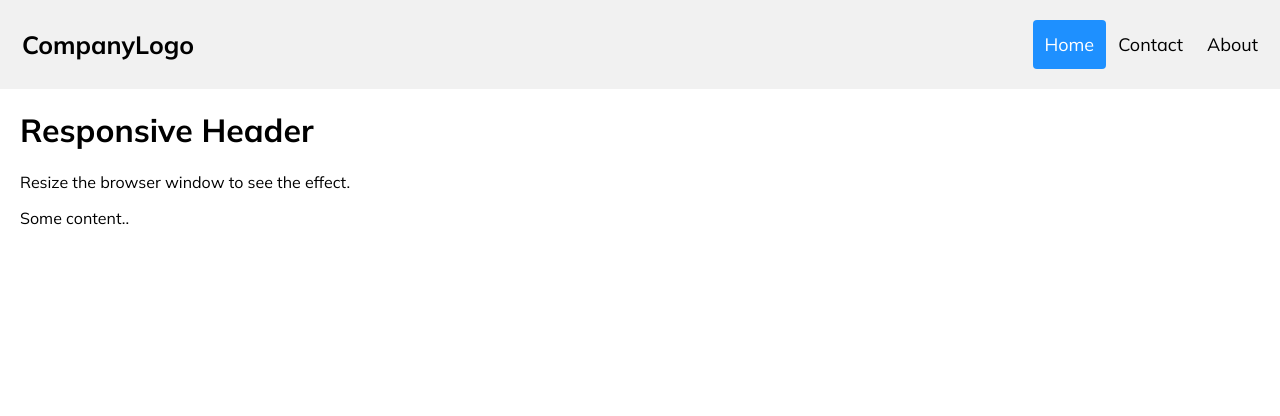
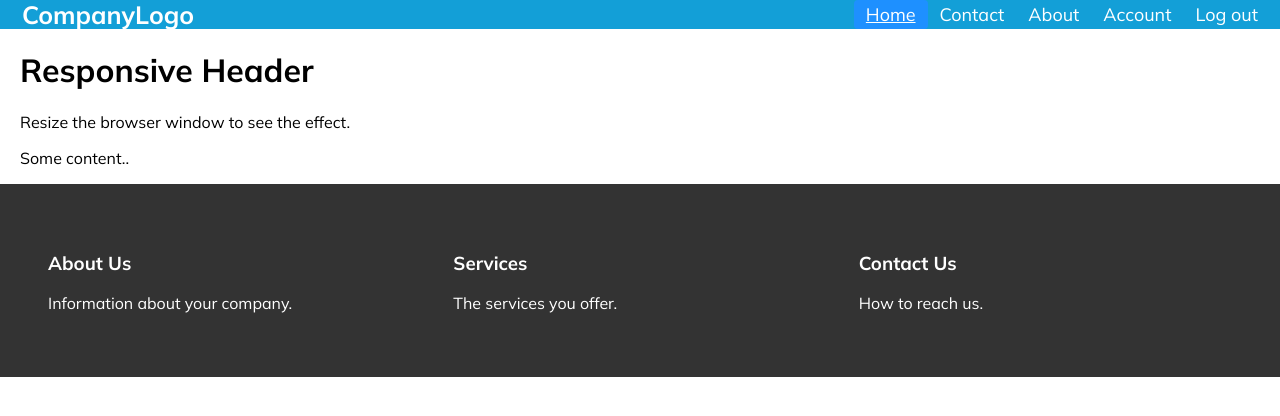
Before and after one commit to sultanularefin/project_for_submission, a plain HTML site: page index.html in a window 1280 px wide. Drawn offline with Linux system fonts and the light colour scheme; no server answers.

Commit message:
footer add

```diff
--- /dev/null
+++ b/css/footer.module.css
@@ -0,0 +1,12 @@
+footer {
+    display: flex;
+    justify-content: space-between;
+    padding: 2em;
+    background-color: #333;
+    color: #fff;
+}
+
+.footer-section {
+    flex: 1;
+    padding: 1em;
+}
--- /dev/null
+++ b/css/header.module.css
@@ -0,0 +1,74 @@
+
+
+
+* {box-sizing: border-box;}
+
+body {
+    margin: 0;
+    font-family: Arial, Helvetica, sans-serif;
+}
+
+.header {
+    overflow: hidden;
+    background-color: #139FD7;
+    /*blue;*/
+    /*#f1f1f1;*/
+    padding: 0px 10px;
+    /*top right bottom left*/
+
+
+    /*top and bottom paddings are 25px*/
+    /*right and left paddings are 50px*/
+}
+
+.header a {
+    float: left;
+    color: #fff;
+    /*black;*/
+    text-align: center;
+    padding: 12px;
+    text-decoration: none;
+    font-size: 18px;
+    line-height: 5px;
+    border-radius: 4px;
+}
+
+.header a.logo {
+    font-size: 25px;
+    font-weight: bold;
+}
+
+.header a:hover {
+    background-color: #ddd;
+    color: black;
+    text-decoration: underline;
+
+    /*border-bottom-color: indianred;*/
+
+}
+
+/*.header a:focus, .header a:active {*/
+/*    border-color: transparent;*/
+/*}*/
+
+.header a.active {
+    background-color: dodgerblue;
+    color: white;
+    text-decoration: underline;
+}
+
+.header-right {
+    float: right;
+}
+
+@media screen and (max-width: 500px) {
+    .header a {
+        float: none;
+        display: block;
+        text-align: left;
+    }
+
+    .header-right {
+        float: none;
+    }
+}
--- a/index.html
+++ b/index.html
@@ -11,6 +11,7 @@
     <!-- css link  -->
     <link rel="stylesheet" href="style.css">
 
+
     <!-- daisyUI cdn  -->
     <!--    <link href="https://cdn.jsdelivr.net/npm/daisyui@4.7.2/dist/full.min.css" rel="stylesheet" type="text/css" />-->
     <!--<script src="https://cdn.tailwindcss.com"></script>-->
@@ -20,10 +21,10 @@
     <link rel="preconnect" href="https://fonts.gstatic.com" crossorigin>
     <link href="https://fonts.googleapis.com/css2?family=Mulish:ital,wght@0,200..1000;1,200..1000&display=swap" rel="stylesheet">
 
+    <link rel="stylesheet" href="./css/header.module.css">
+    <link rel="stylesheet" href="./css/footer.module.css">
 
-
-
-    <style>
+   <!-- <style>
         * {box-sizing: border-box;}
 
         body {
@@ -78,7 +79,7 @@
                 float: none;
             }
         }
-    </style>
+    </style>-->
 
 
 </head>
@@ -91,9 +92,16 @@
         <a class="active" href="#home">Home</a>
         <a href="#contact">Contact</a>
         <a href="#about">About</a>
+        <a href="#about">Account</a>
+        <a href="#about">Log out</a>
     </div>
 </div>
 
+
+
+<!--sub header begins here-->
+
+<!--sub header ends here-->
 <div style="padding-left:20px">
     <h1>Responsive Header</h1>
     <p>Resize the browser window to see the effect.</p>
@@ -102,6 +110,34 @@
 
 
 
+
+
+
+
+
+
+
+
+<footer>
+    <div class="footer-section">
+        <h3>About Us</h3>
+        <p>Information about your company.</p>
+    </div>
+    <div class="footer-section">
+        <h3>Services</h3>
+        <p>The services you offer.</p>
+    </div>
+    <div class="footer-section">
+        <h3>Contact Us</h3>
+        <p>How to reach us.</p>
+    </div>
+</footer>
+
+
+
+
+
+
 <script src="./js/script.js"></script>
 </body>
 </html>
```
